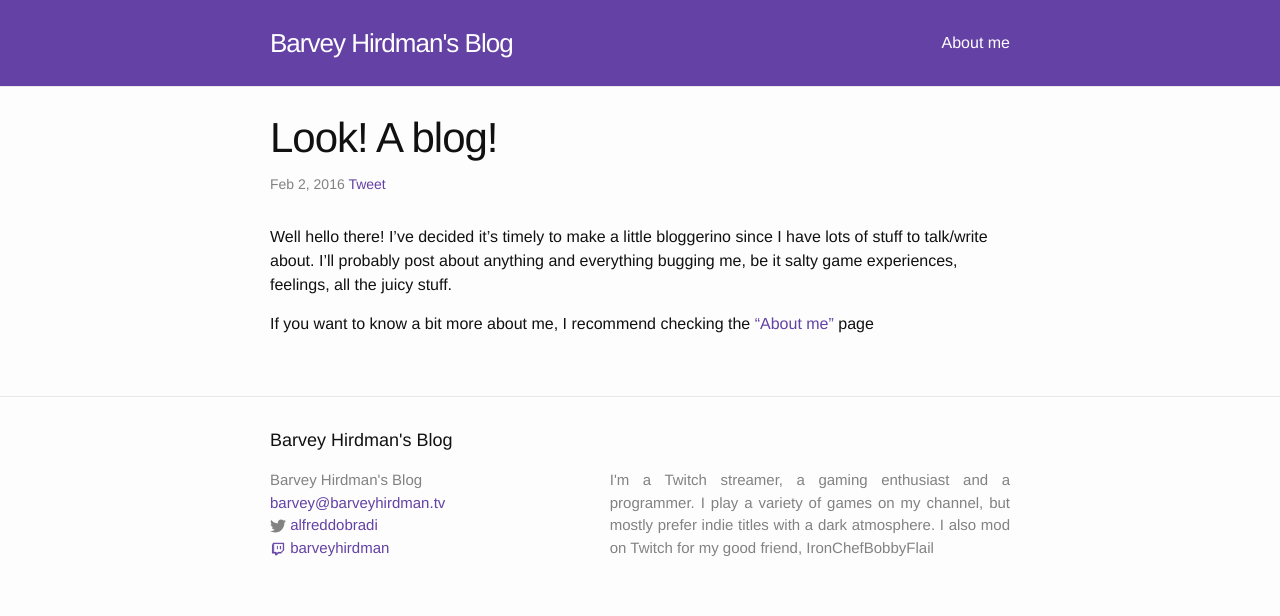
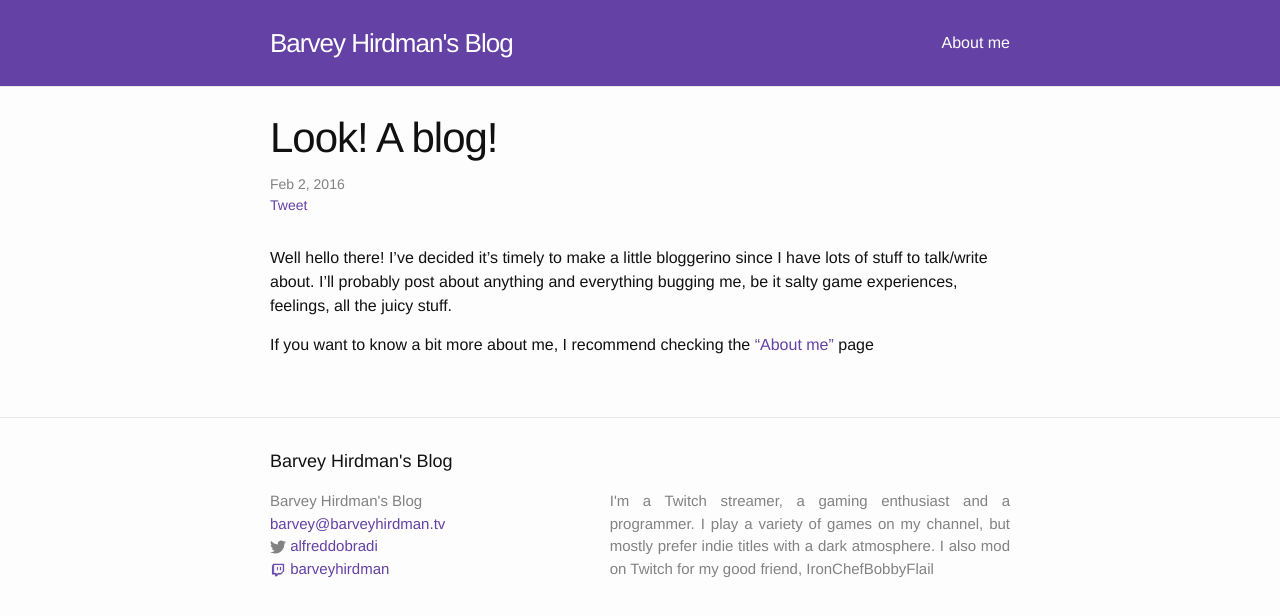
Before and after one commit to AlfredDobradi/blog.barveyhirdman.tv, a Jekyll site: the page built from _posts/2016-02-02-look-a-blog.markdown, in a window 1280 px wide. Shown: the top 616 px of the page. Built offline with Jekyll 4.4.1, drawn with Linux system fonts in a browser that asks for light colours; Markdown is read by kramdown in place of the engine named in the settings; comment, search, counter and statistics services are not loaded.

Commit message:
especially if I can properly target

```diff
--- a/_sass/_layout.scss
+++ b/_sass/_layout.scss
@@ -193,7 +193,7 @@
     font-size: $small-font-size;
     color: $grey-color;
 
-    .tweet {
+    .twitter {
         display: block;
     }
 }
```
